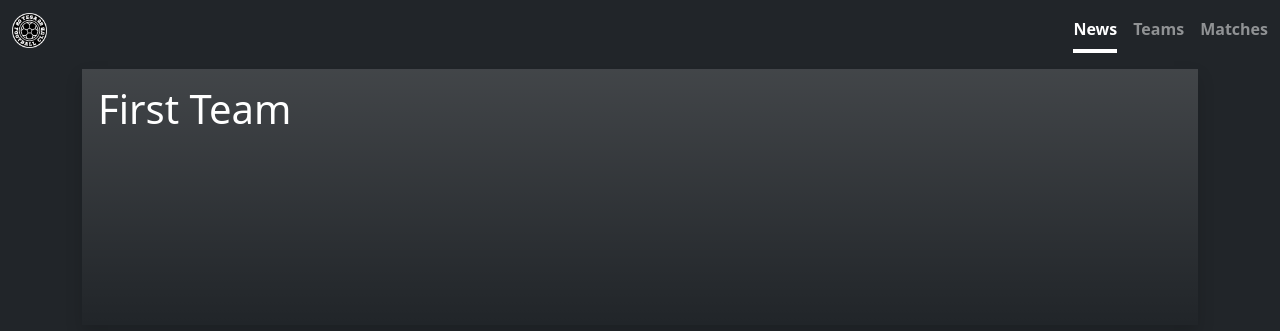
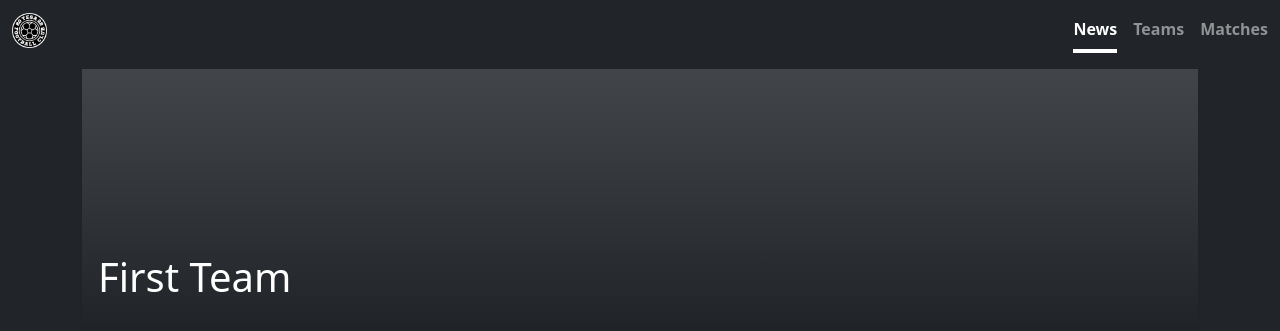
Before and after one commit to tesafc/tesafc.github.io, a Jekyll site: the page built from teams.html, in a window 1280 px wide. Shown: the top 331 px of the page. Built offline with Jekyll 4.4.1, drawn with Linux system fonts in a browser that asks for light colours.

Commit message:
Update teams.html

```diff
--- a/teams.html
+++ b/teams.html
@@ -5,9 +5,9 @@ title: teams
 
 <div class="text-bg-dark py-2">
   <div class="container">
-    <div class="card bg-dark bg-gradient border-0 rounded-0 shadow" style="height: 16rem;">
+    <div class="card bg-dark bg-gradient border-0 rounded-0 shadow-sm" style="height: 16rem;">
       <img src="" class="card-img" alt="">
-      <div class="card-img-overlay">
+      <div class="card-img-overlay d-flex flex-column justify-content-end">
         <h1 class="card-title text-capitalize">first team</h1>
       </div>
     </div>
```
